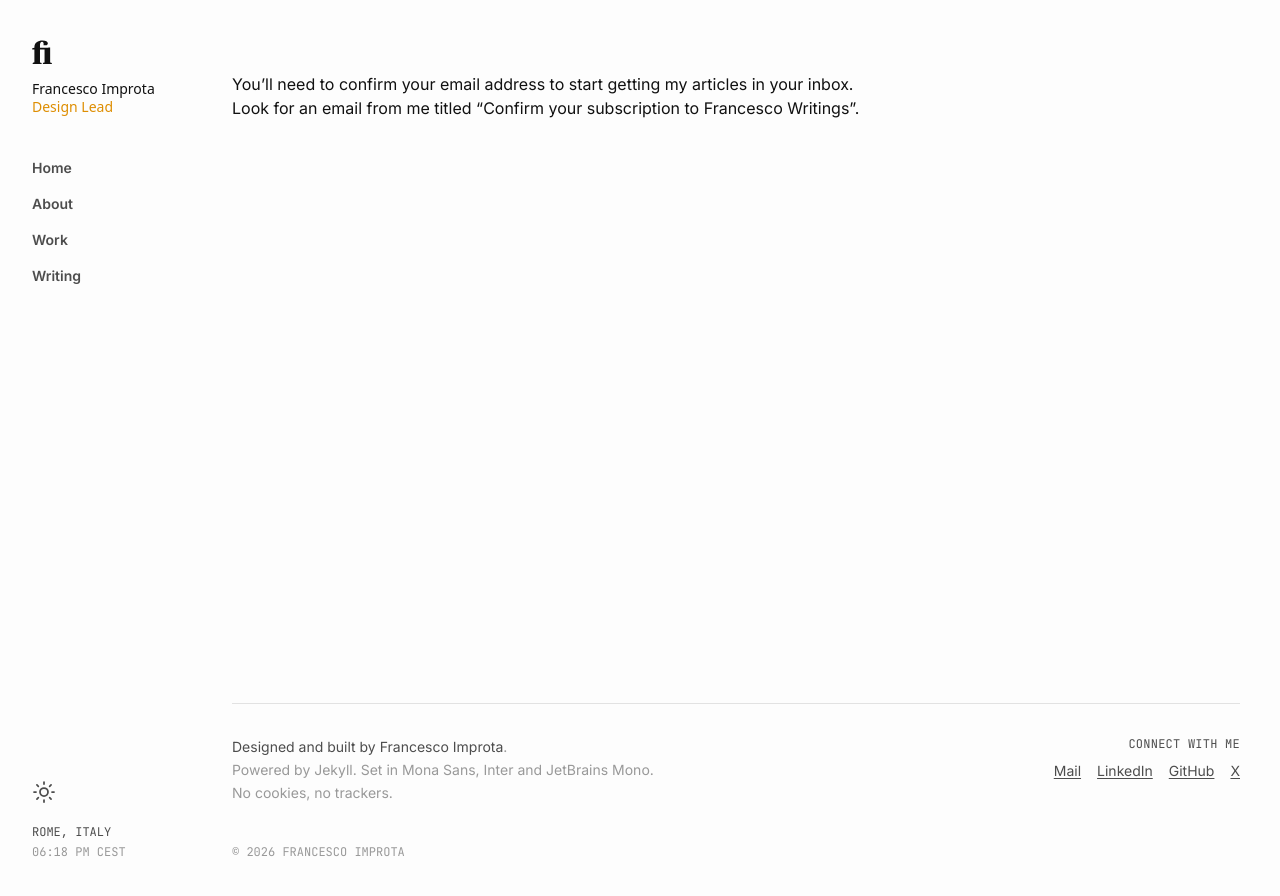
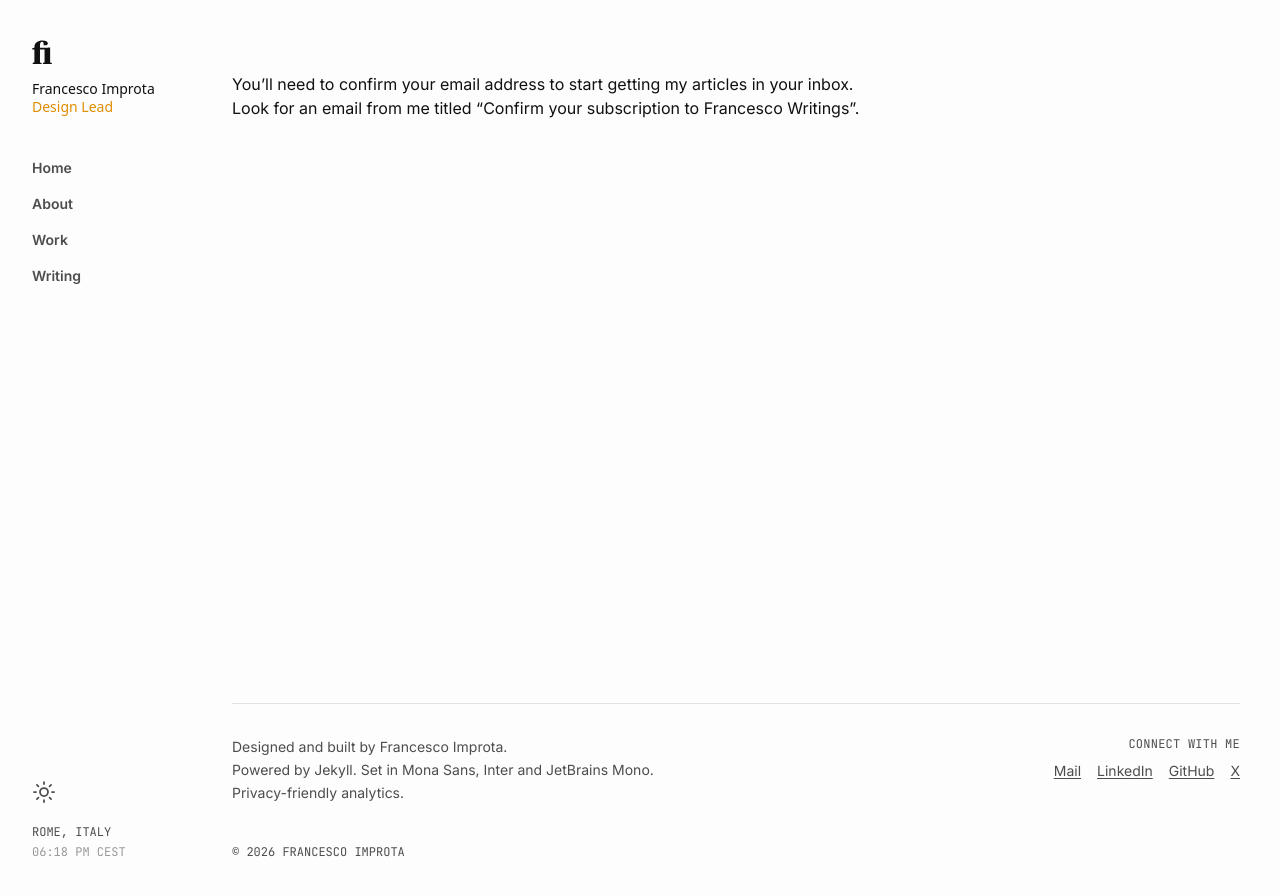
Before and after one commit to zetareticoli/fi, a Jekyll site: the page built from thanks.md, in a window 1280 px wide and 900 px high, scrolled down 229 px. Shown: the top 896 px of the window. Built offline with Jekyll 4.4.1, drawn with Linux system fonts in a browser that asks for light colours; some web fonts are replaced.

Commit message:
fix(a11y): improve footer contrast and link naming

```diff
--- a/_includes/footer.html
+++ b/_includes/footer.html
@@ -2,11 +2,11 @@
   <div class="hairline pt-8">
     <div class="flex sm:flex-row flex-col-reverse justify-between gap-10">
       <div class="flex flex-col gap-2">
-        <p class="text-sm text-muted leading-relaxed max-w-md mb-8">
-          <span class="text-muted-foreground">Designed and built by {{ site.author.name }}</span>. <br>
-          Powered by Jekyll. Set in Mona Sans, Inter and JetBrains Mono. <br> No cookies, no trackers.
+        <p class="text-sm text-muted-foreground leading-relaxed max-w-md mb-8">
+          Designed and built by {{ site.author.name }}. <br>
+          Powered by Jekyll. Set in Mona Sans, Inter and JetBrains Mono. <br> Privacy-friendly analytics.
         </p>
-        <p class="uppercase font-mono text-xs text-muted">© {{ 'now' | date: '%Y' }} {{ site.author.name }}</p>
+        <p class="uppercase font-mono text-xs text-muted-foreground">© {{ 'now' | date: '%Y' }} {{ site.author.name }}</p>
       </div>
       <div class="flex flex-col gap-2 sm:text-right">
         <span class="meta-tag">Connect with me</span>
--- a/_includes/sidebar.html
+++ b/_includes/sidebar.html
@@ -1,8 +1,8 @@
 <nav class="site-nav lg:flex fixed left-0 top-0 lg:h-screen w-full lg:w-48 flex-col justify-between px-6 py-4 lg:py-10 lg:px-8 z-50 bg-background"
      aria-label="Main navigation">
   <div class="flex flex-row lg:flex-col gap-10 justify-between lg:justify-normal">
-    <a href="{{ '/' | relative_url }}" class="flex flex-row lg:flex-col gap-4 lg:gap-2 items-center lg:items-start hover:opacity-60 transition-opacity" aria-label="Home">
-      <svg viewBox="0 0 29 35" fill="none" xmlns="http://www.w3.org/2000/svg" class="w-5 h-auto mb-2 transition-colors duration-200" aria-label="{{ site.logo-alt }}" role="img">
+    <a href="{{ '/' | relative_url }}" class="flex flex-row lg:flex-col gap-4 lg:gap-2 items-center lg:items-start hover:opacity-60 transition-opacity">
+      <svg viewBox="0 0 29 35" fill="none" xmlns="http://www.w3.org/2000/svg" class="w-5 h-auto mb-2" aria-hidden="true" focusable="false">
         <path d="M26.312 10.844h-1.76l-1.672.44H11.572v-3.74c0-3.388.968-5.104 2.948-5.104 1.848 0 2.332 1.584 2.332 3.168 0 .748-.088 1.408-.176 2.024h4.62c1.012-.484 1.672-1.496 1.672-2.772 0-2.728-2.728-4.312-7.964-4.312-6.292 0-11.528 3.036-11.528 9.944v.572L.308 11.9v1.76h3.168v17.908c0 1.408-.704 1.584-2.464 1.716V35h12.936v-1.716c-1.76-.132-2.376-.308-2.376-1.716V13.66h6.644v17.908c0 1.408-.616 1.584-2.376 1.716V35h12.936v-1.716c-1.76-.132-2.464-.308-2.464-1.716V10.844z" fill="currentColor"/>
       </svg>
       <div class="flex flex-col">
@@ -28,7 +28,7 @@
       {% endfor %}
     </ul>
     <div class="flex flex-row lg:hidden gap-3 justify-between lg:justify-normal">
-      <button id="theme-toggle-mobile" class="p-1 -ml-1 text-muted-foreground hover:text-foreground transition-colors text-sm" aria-label="Toggle theme">
+      <button id="theme-toggle-mobile" class="p-1 -ml-1 text-muted-foreground hover:text-foreground text-sm" aria-label="Toggle theme">
         <svg xmlns="http://www.w3.org/2000/svg" width="24" height="24" viewBox="0 0 24 24" fill="none" stroke="currentColor" stroke-width="1.75" stroke-linecap="round" stroke-linejoin="round" class="lucide lucide-sun-icon lucide-sun" aria-label="Light mode icon icon"><circle cx="12" cy="12" r="4"/><path d="M12 2v2"/><path d="M12 20v2"/><path d="m4.93 4.93 1.41 1.41"/><path d="m17.66 17.66 1.41 1.41"/><path d="M2 12h2"/><path d="M20 12h2"/><path d="m6.34 17.66-1.41 1.41"/><path d="m19.07 4.93-1.41 1.41"/></svg>
         <svg xmlns="http://www.w3.org/2000/svg" width="24" height="24" viewBox="0 0 24 24" fill="none" stroke="currentColor" stroke-width="1.75" stroke-linecap="round" stroke-linejoin="round" class="lucide lucide-moon-icon lucide-moon" aria-label="Dark mode icon"><path d="M20.985 12.486a9 9 0 1 1-9.473-9.472c.405-.022.617.46.402.803a6 6 0 0 0 8.268 8.268c.344-.215.825-.004.803.401"/></svg>
       </button>
@@ -48,7 +48,7 @@
     </ul>
   </div>
   <div class="hidden lg:block flex flex-col gap-4">
-    <button id="theme-toggle" class="p-1 -ml-1 text-muted-foreground hover:text-foreground cursor-pointer transition-colors mb-4" aria-label="Toggle theme">
+    <button id="theme-toggle" class="p-1 -ml-1 text-muted-foreground hover:text-foreground cursor-pointer mb-4" aria-label="Toggle theme">
         <svg xmlns="http://www.w3.org/2000/svg" width="24" height="24" viewBox="0 0 24 24" fill="none" stroke="currentColor" stroke-width="1.75" stroke-linecap="round" stroke-linejoin="round" class="lucide lucide-sun-icon lucide-sun" aria-label="Light mode icon icon"><circle cx="12" cy="12" r="4"/><path d="M12 2v2"/><path d="M12 20v2"/><path d="m4.93 4.93 1.41 1.41"/><path d="m17.66 17.66 1.41 1.41"/><path d="M2 12h2"/><path d="M20 12h2"/><path d="m6.34 17.66-1.41 1.41"/><path d="m19.07 4.93-1.41 1.41"/></svg>
         <svg xmlns="http://www.w3.org/2000/svg" width="24" height="24" viewBox="0 0 24 24" fill="none" stroke="currentColor" stroke-width="1.75" stroke-linecap="round" stroke-linejoin="round" class="lucide lucide-moon-icon lucide-moon" aria-label="Dark mode icon"><path d="M20.985 12.486a9 9 0 1 1-9.473-9.472c.405-.022.617.46.402.803a6 6 0 0 0 8.268 8.268c.344-.215.825-.004.803.401"/></svg>
       </button>
```
